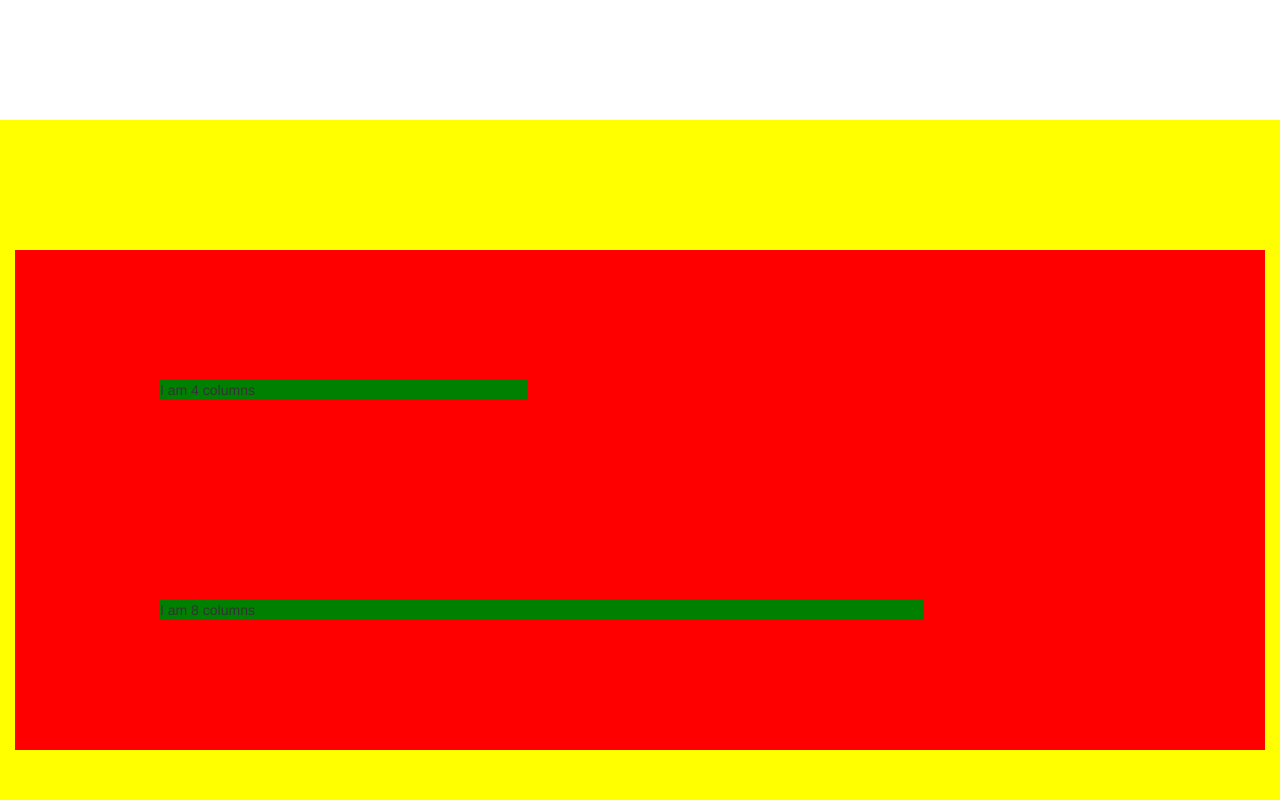
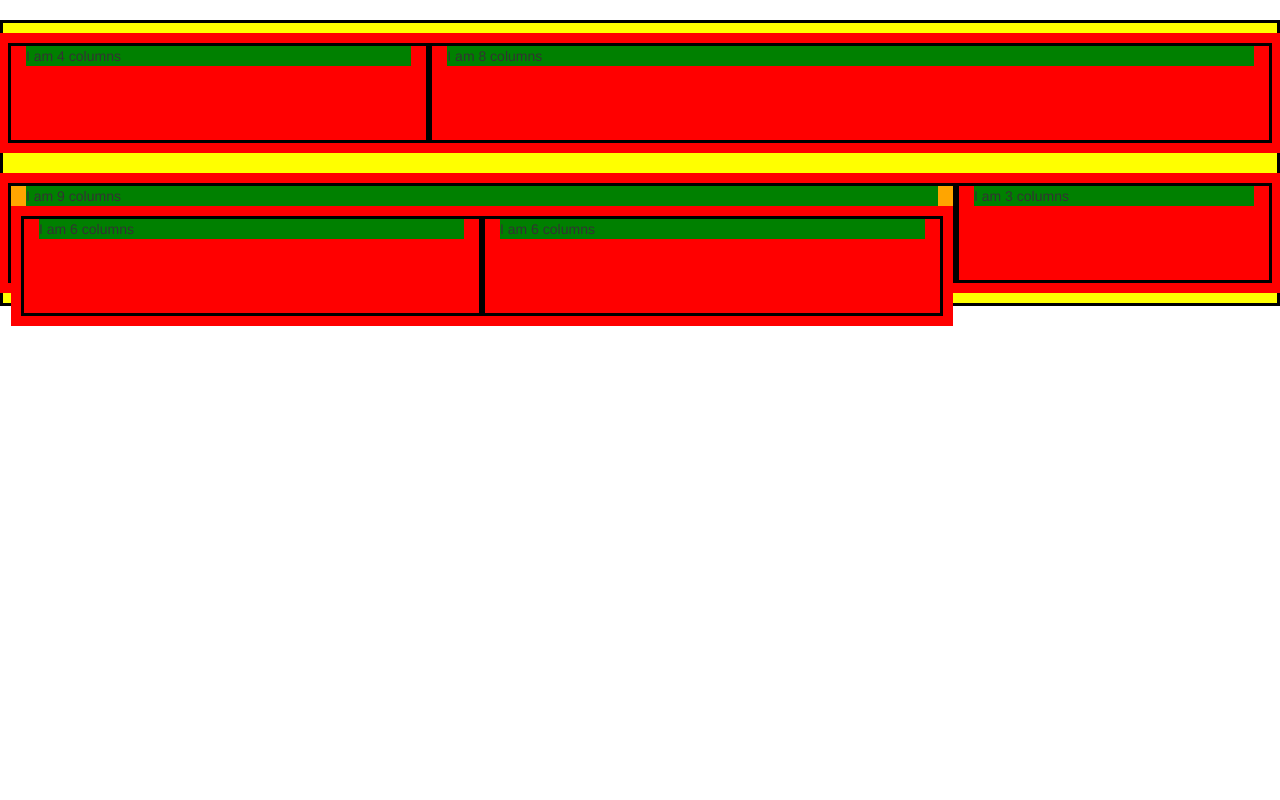
Before and after one commit to japplebyco/New, a plain HTML site: page index.html in a window 1280 px wide. Shown: the top 800 px of the page. Drawn offline with nearby package versions, Linux system fonts and the light colour scheme.

Commit message:
more changes

```diff
--- a/css/style.css
+++ b/css/style.css
@@ -1,31 +1,70 @@
 .col-md-12 {
   background-color: purple;
-  padding:30px;
-  height:100px;
+  padding:10px;
+  height:200px;
+  border-color:black;
+  border-style:solid;
 
 }
 
 .col-md-3 {
   background-color: red;
-  height:1px;
+  height:100px;
+  border-color:black;
+  border-style:solid;
+  margin:0 auto;
+  display:inline-block;
+}
 
+.col-md-8 {
+  background-color: red;
+  height:100px;
+  border-color:black;
+  border-style:solid;
+  display:inline-block;
+}
+
+.col-md-4 {
+  background-color: red;
+  height:100px;
+  border-color:black;
+  border-style:solid;
+  display:inline-block;
+
+}
+
+.col-md-6 {
+  background-color: red;
+  height:100px;
+  border-color:black;
+  border-style:solid;
+  display:inline-block;
 }
 
 .col-md-9 {
   background-color: orange;
-  height:1px;
-
+  height:100px;
+  border-color:black;
+  border-style:solid;
+  display:inline-block;
 }
 
 .container-fluid {
   background-color: yellow;
-  padding: 30px;
+  padding: 10px;
+  border-color:black;
+  border-style:solid;
+
+
 
 }
 .row {
   background-color: red;
-  padding: 30px;
+  padding: 10px;
+
 }
+
+
 h3 {
   margin:0 auto;
   padding:30px;
@@ -36,8 +75,7 @@ h3 {
 h1 {
   margin:0 auto;
   background-color:yellow;
-  float:left;
-  clear:left;
+
 }
 p {
   background-color: green;
@@ -45,7 +83,7 @@ p {
 }
 
 li {
-  margin:10px;
+  margin:0 auto;
   background-color:blue;
   color:white;
 }
@@ -54,14 +92,10 @@ ul {
   margin:0 auto;
   background-color:blue;
   color:white;
-  float:left;
-  clear:left;
+  display:inline-block;
 }
 
-div {
-  margin:100px;
-  border-color:black;
-}
+
 
 @media screen and (max-width: 768px) {
     body {
```
